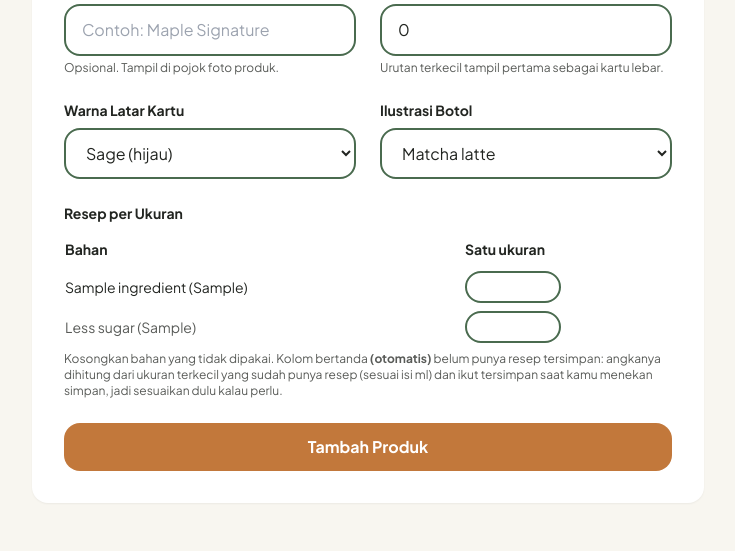
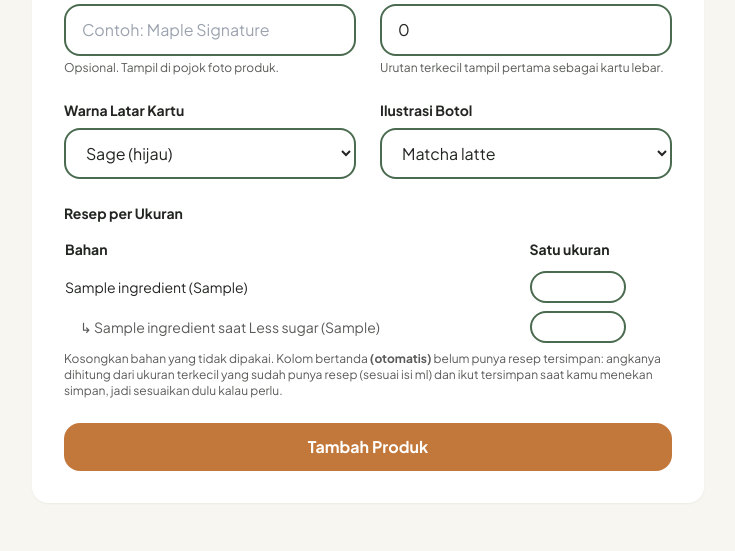
Before and after one commit to aghiwardani/YokanCha, a Laravel app: page /admin/products/create in a window 1280 px wide. Shown: the part 983-1534 px from the top of the page, without its empty margins (272-1007 px from the left). Run offline with Laravel 12, Linux system fonts and the light colour scheme; a user stored in the database is signed in; data comes from the database, SQL or seed files in the repository; tables that the repository leaves empty hold one stand-in row (values such as "Sample post"); style sheets or scripts are compiled from the project's sources; some web fonts are replaced.

Commit message:
feat: allow several sugar ingredients, each with its own less-sugar amount
Marking an ingredient as sugar no longer clears the flag on the others,
so gula cair, maple syrup and simple syrup can all be sweeteners. The
recipe grid shows a Less sugar row under every sugar ingredient
(recipe_less_sugar[size][ingredient id]) and scaled prefills carry each
one's amount. Stock math already applied amount_less_sugar per sugar row.

Co-Authored-By: Claude Opus 5.5 <noreply@anthropic.com>

```diff
--- a/app/Http/Controllers/Admin/ProductController.php
+++ b/app/Http/Controllers/Admin/ProductController.php
@@ -63,7 +63,7 @@ class ProductController extends Controller
      * doubles each amount). Only shown in the form; saved when submitted.
      *
      * @param  array<string, array<int, \App\Models\ProductRecipe>>  $recipes
-     * @return array<string, array{amounts: array<int, float>, less_sugar: float|null}>
+     * @return array<string, array{amounts: array<int, float>, less_sugar: array<int, float>}>
      */
     private function scaledRecipeDefaults(array $recipes, $sizes): array
     {
@@ -82,13 +82,13 @@ class ProductController extends Controller
 
             $factor = $size->volume_ml / $base->volume_ml;
             $amounts = [];
-            $lessSugar = null;
+            $lessSugar = [];
 
             foreach ($recipes[$base->name] as $ingredientId => $row) {
                 $amounts[$ingredientId] = round((float) $row->amount * $factor, 2);
 
                 if ($row->amount_less_sugar !== null && $row->ingredient?->is_sugar) {
-                    $lessSugar = round((float) $row->amount_less_sugar * $factor, 2);
+                    $lessSugar[$ingredientId] = round((float) $row->amount_less_sugar * $factor, 2);
                 }
             }
 
@@ -221,7 +221,8 @@ class ProductController extends Controller
     /**
      * Replace the product's recipe rows with the submitted grid. Only amounts
      * above zero are kept, only for the saved sizes (or '-' without sizes),
-     * and amount_less_sugar lives on the sugar ingredient's row alone.
+     * and amount_less_sugar (recipe_less_sugar[size][ingredient id]) is kept
+     * only on rows of ingredients marked as sugar; there can be several.
      */
     private function syncRecipes(Request $request, Product $product): void
     {
@@ -240,7 +241,7 @@ class ProductController extends Controller
                     continue;
                 }
 
-                $less = $lessSugar[$size] ?? null;
+                $less = is_array($lessSugar[$size] ?? null) ? ($lessSugar[$size][$ingredientId] ?? null) : null;
 
                 $product->recipes()->create([
                     'size' => $size,
--- a/resources/views/admin/master/_ingredients.blade.php
+++ b/resources/views/admin/master/_ingredients.blade.php
@@ -5,7 +5,7 @@
 @endphp
 <section id="bahan" role="tabpanel" aria-labelledby="tab-bahan" class="scroll-mt-8">
     <p class="mb-4 max-w-xl text-sm leading-6 text-muted">
-        Bahan baku yang stoknya kamu isi di tiap periode. Resep produk memakai bahan dari daftar ini, dan satu bahan bisa ditandai sebagai gula untuk takaran Less sugar.
+        Bahan baku yang stoknya kamu isi di tiap periode. Resep produk memakai bahan dari daftar ini. Bahan pemanis (gula cair, maple syrup, simple syrup) bisa ditandai gula, boleh lebih dari satu, supaya punya takaran Less sugar sendiri di resep.
     </p>
 
     <form action="{{ route('admin.ingredients.store') }}" method="POST" class="mb-4 rounded-brand border border-line bg-surface p-4">
--- a/resources/views/admin/products/form.blade.php
+++ b/resources/views/admin/products/form.blade.php
@@ -203,7 +203,6 @@
                     $recipeSizes = array_merge($sizes->pluck('name')->all(), $extraSizes, ['-']);
                     // Columns whose amounts come from scaling, not from a saved recipe.
                     $isAutoColumn = fn ($size) => ! is_array(old('recipe')) && isset($recipeDefaults[$size]);
-                    $sugarIngredient = $ingredients->firstWhere('is_sugar', true);
                     $oldRecipe = old('recipe');
                     $oldLessSugar = old('recipe_less_sugar');
                     $fmt = fn ($n) => rtrim(rtrim(number_format((float) $n, 2, '.', ''), '0'), '.');
@@ -218,14 +217,15 @@
 
                         return isset($recipeDefaults[$size]['amounts'][$ingredientId]) ? $fmt($recipeDefaults[$size]['amounts'][$ingredientId]) : '';
                     };
-                    $lessSugarValue = function ($size) use ($oldLessSugar, $oldRecipe, $recipes, $recipeDefaults, $sugarIngredient, $fmt) {
+                    // Less-sugar amount of one sugar ingredient (each sweetener has its own).
+                    $lessSugarValue = function ($size, $ingredientId) use ($oldLessSugar, $oldRecipe, $recipes, $recipeDefaults, $fmt) {
                         if (is_array($oldRecipe) || is_array($oldLessSugar)) {
-                            return $oldLessSugar[$size] ?? '';
+                            return $oldLessSugar[$size][$ingredientId] ?? '';
                         }
                         if (isset($recipes[$size])) {
-                            $less = $sugarIngredient ? ($recipes[$size][$sugarIngredient->id]->amount_less_sugar ?? null) : null;
+                            $less = $recipes[$size][$ingredientId]->amount_less_sugar ?? null;
                         } else {
-                            $less = $recipeDefaults[$size]['less_sugar'] ?? null;
+                            $less = $recipeDefaults[$size]['less_sugar'][$ingredientId] ?? null;
                         }
 
                         return $less !== null ? $fmt($less) : '';
@@ -265,18 +265,18 @@
                                                 </td>
                                             @endforeach
                                         </tr>
-                                        @if ($sugarIngredient && $sugarIngredient->id === $ingredient->id)
+                                        @if ($ingredient->is_sugar)
                                             <tr>
-                                                <td class="py-1 pr-3 text-charcoal opacity-75">Less sugar ({{ $ingredient->unit }})</td>
+                                                <td class="py-1 pr-3 pl-4 text-charcoal opacity-75">↳ {{ $ingredient->name }} saat Less sugar ({{ $ingredient->unit }})</td>
                                                 @foreach ($recipeSizes as $size)
                                                     <td class="py-1 px-1 {{ $isAutoColumn($size) ? 'bg-amber-50' : '' }}" data-recipe-col="{{ $size }}">
                                                         <input
                                                             type="number"
                                                             step="0.01"
                                                             min="0"
-                                                            name="recipe_less_sugar[{{ $size }}]"
-                                                            value="{{ $lessSugarValue($size) }}"
-                                                            aria-label="Less sugar untuk {{ $size === '-' ? 'satu ukuran' : $size }}"
+                                                            name="recipe_less_sugar[{{ $size }}][{{ $ingredient->id }}]"
+                                                            value="{{ $lessSugarValue($size, $ingredient->id) }}"
+                                                            aria-label="{{ $ingredient->name }} saat Less sugar untuk {{ $size === '-' ? 'satu ukuran' : $size }}"
                                                             class="w-24 px-2 py-1 border-2 border-brand rounded-brand focus:outline-none focus:ring-2 focus:ring-cta"
                                                         />
                                                     </td>
```
Also changed, not shown: app/Http/Controllers/Admin/IngredientController.php (+3 -23 lines), tests/Feature/Admin/IngredientManagementTest.php (+10 -15 lines), tests/Feature/Admin/ProductManagementTest.php (+23 -3 lines), README.md.
